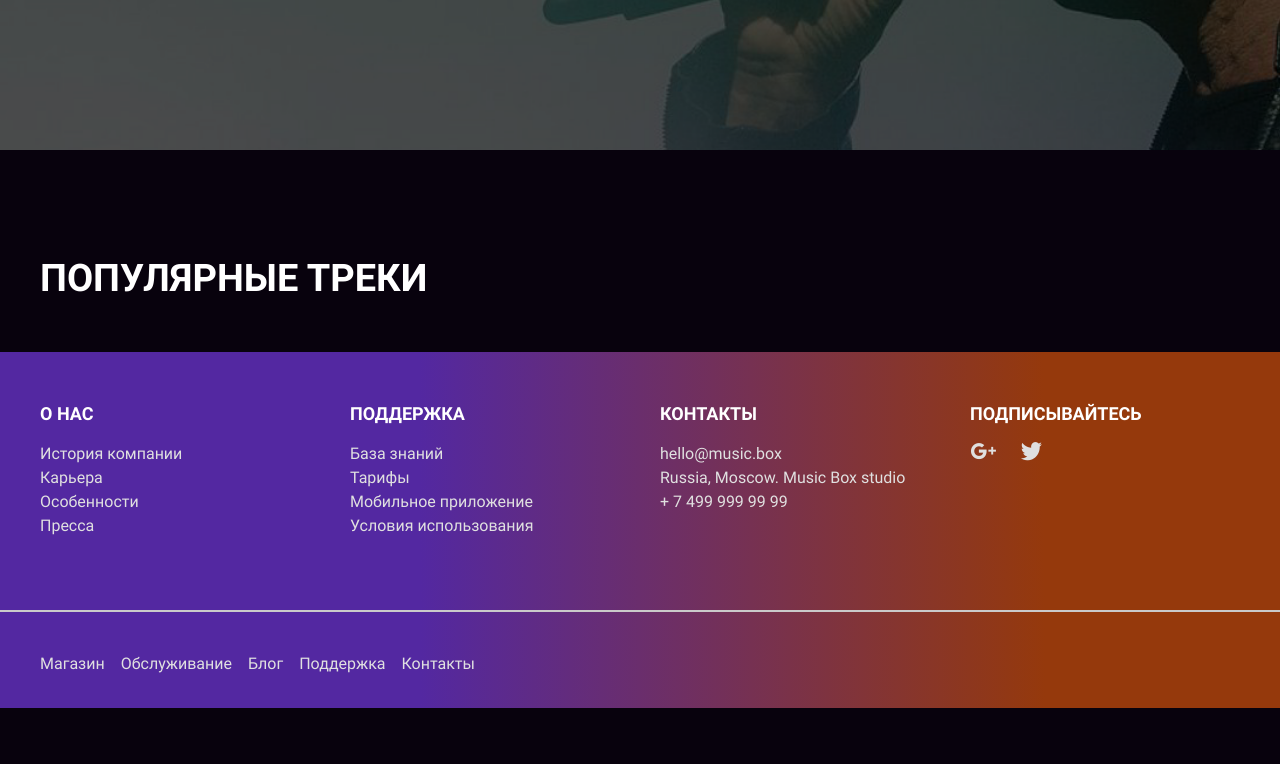
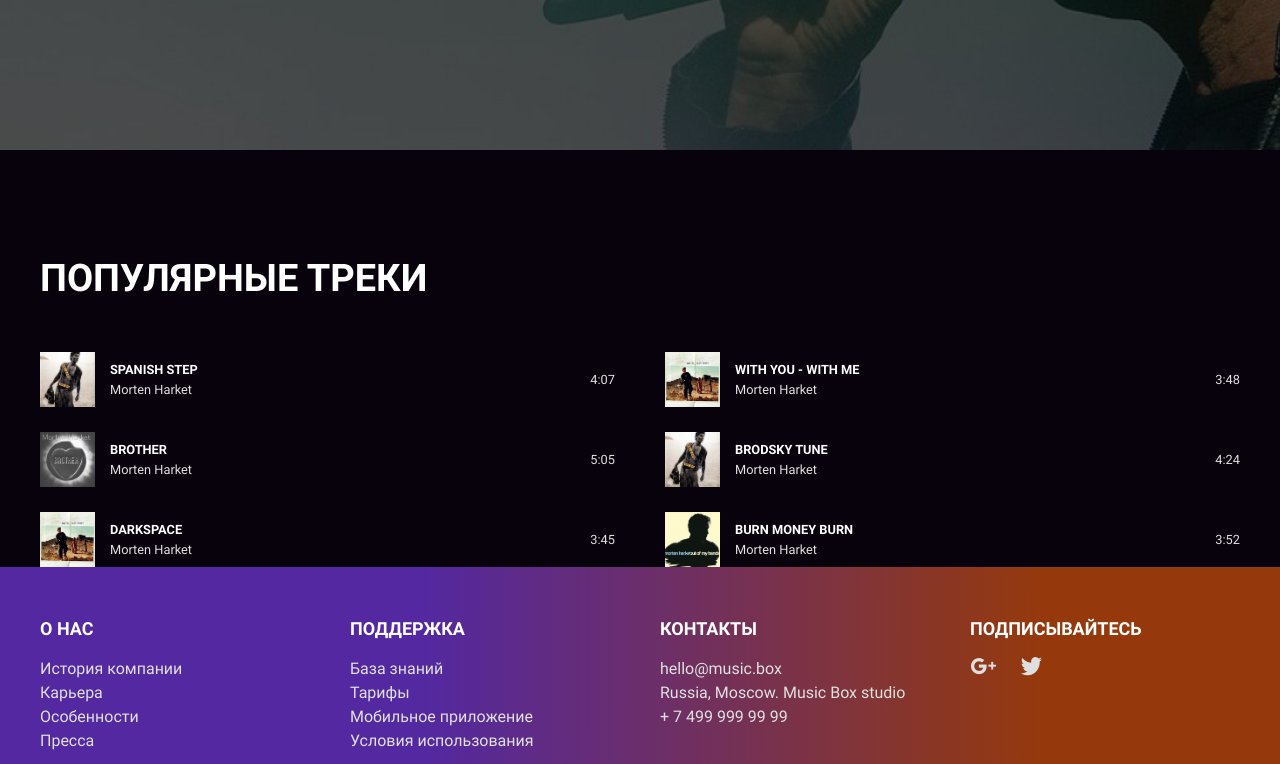
Before and after one commit to ilrosch/layout-designer-project-56, a website: page src/artist.html in a window 1280 px wide. Shown: the part 488-1252 px from the top of the page. Before the commit the page ends 1196 px from the top, so only its background shows below. Drawn offline with Linux system fonts and the light colour scheme.

Commit message:
add section popular

```diff
--- a/src/artist.html
+++ b/src/artist.html
@@ -90,7 +90,79 @@
       <div class="container">
         <section class="popular pt-100" id="page-popular-track">
           <h2 class="white upper mb-45">Популярные треки</h2>
-          <div class="popular-body"></div>
+          <div class="popular-body">
+            <div class="popular-track">
+              <img src="images/Wild Seed.png" alt="Wild Seed" />
+              <div class="track-info">
+                <div class="track-name">
+                  <h3 class="text-small white upper">Spanish Step</h3>
+                  <h3 class="text-small regular grey">Morten Harket</h3>
+                </div>
+
+                <div class="text-small grey">4:07</div>
+              </div>
+            </div>
+
+            <div class="popular-track">
+              <img src="images/Letter from Egypt.png" alt="Letter from Egypt" />
+              <div class="track-info">
+                <div class="track-name">
+                  <h3 class="text-small white upper">With You - With Me</h3>
+                  <h3 class="text-small regular grey">Morten Harket</h3>
+                </div>
+
+                <div class="text-small grey">3:48</div>
+              </div>
+            </div>
+
+            <div class="popular-track">
+              <img src="images/Brother.png" alt="Brother" />
+              <div class="track-info">
+                <div class="track-name">
+                  <h3 class="text-small white upper">Brother</h3>
+                  <h3 class="text-small regular grey">Morten Harket</h3>
+                </div>
+
+                <div class="text-small grey">5:05</div>
+              </div>
+            </div>
+
+            <div class="popular-track">
+              <img src="images/Wild Seed.png" alt="Wild Seed" />
+              <div class="track-info">
+                <div class="track-name">
+                  <h3 class="text-small white upper">Brodsky Tune</h3>
+                  <h3 class="text-small regular grey">Morten Harket</h3>
+                </div>
+
+                <div class="text-small grey">4:24</div>
+              </div>
+            </div>
+
+            <div class="popular-track">
+              <img src="images/Letter from Egypt.png" alt="Letter from Egypt" />
+              <div class="track-info">
+                <div class="track-name">
+                  <h3 class="text-small white upper">Darkspace</h3>
+                  <h3 class="text-small regular grey">Morten Harket</h3>
+                </div>
+
+                <div class="text-small grey">3:45</div>
+              </div>
+            </div>
+
+            <div class="popular-track">
+              <img src="images/Out of My Hands.png" alt="Out of My Hands" />
+              <div class="track-info">
+                <div class="track-name">
+                  <h3 class="text-small white upper">Burn Money Burn</h3>
+                  <h3 class="text-small regular grey">Morten Harket</h3>
+                </div>
+
+                <div class="text-small grey">3:52</div>
+              </div>
+            </div>
+          </div>
         </section>
       </div>
     </main>
--- a/src/css/style.css
+++ b/src/css/style.css
@@ -801,3 +801,41 @@ h4 {
     padding-top: 0;
   }
 }
+
+.popular-body {
+  display: flex;
+  flex-wrap: wrap;
+  align-items: center;
+  gap: 25px 50px;
+}
+
+.popular-track {
+  min-width: 250px;
+  max-width: calc(50% - 25px);
+  width: 100%;
+  display: flex;
+  align-items: center;
+  gap: 15px;
+}
+
+@media (width <= 600px) {
+  .popular-track {
+    max-width: 100%;
+  }
+}
+
+.popular-track img {
+  width: 55px;
+  height: 55px;
+}
+
+.track-info {
+  width: 100%;
+  display: flex;
+  justify-content: space-between;
+  align-items: center;
+}
+
+.track-info h3 {
+  font-size: 12.8px !important;
+}
--- a/src/scss/app.scss
+++ b/src/scss/app.scss
@@ -9,3 +9,5 @@
 @import "blocks/pricing.scss";
 @import "blocks/news.scss";
 @import "blocks/mobile-app.scss";
+
+@import "blocks/popular.scss";
--- /dev/null
+++ b/src/scss/blocks/popular.scss
@@ -0,0 +1,39 @@
+.popular {
+  &-body {
+    display: flex;
+    flex-wrap: wrap;
+    align-items: center;
+    gap: 25px 50px;
+  }
+
+  &-track {
+    min-width: 250px;
+    max-width: calc(50% - 25px);
+    width: 100%;
+
+    ///
+    display: flex;
+    align-items: center;
+    gap: 15px;
+
+    @media (width <= 600px) {
+      max-width: 100%;
+    }
+
+    img {
+      width: 55px;
+      height: 55px;
+    }
+  }
+}
+
+.track-info {
+  width: 100%;
+  display: flex;
+  justify-content: space-between;
+  align-items: center;
+
+  h3 {
+    font-size: 12.8px !important;
+  }
+}
```
Also changed, not shown: 1 other file.
